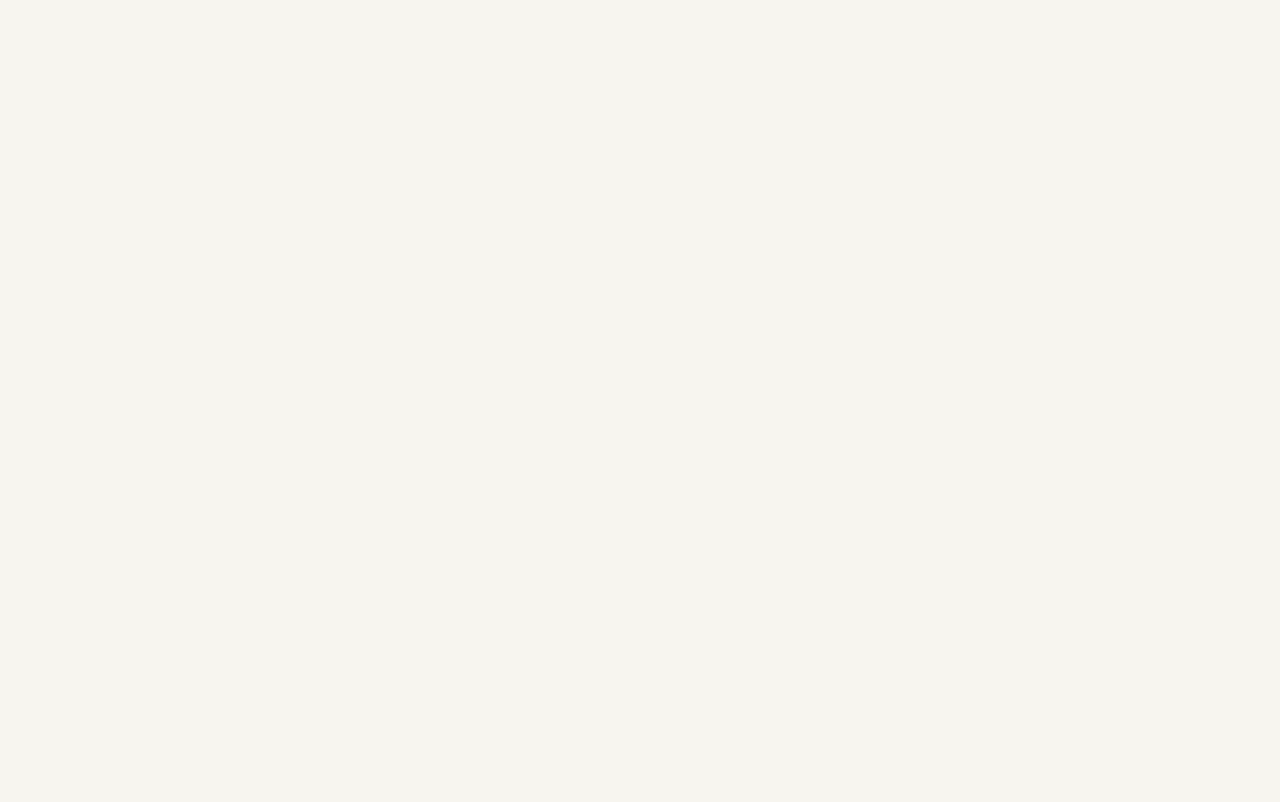
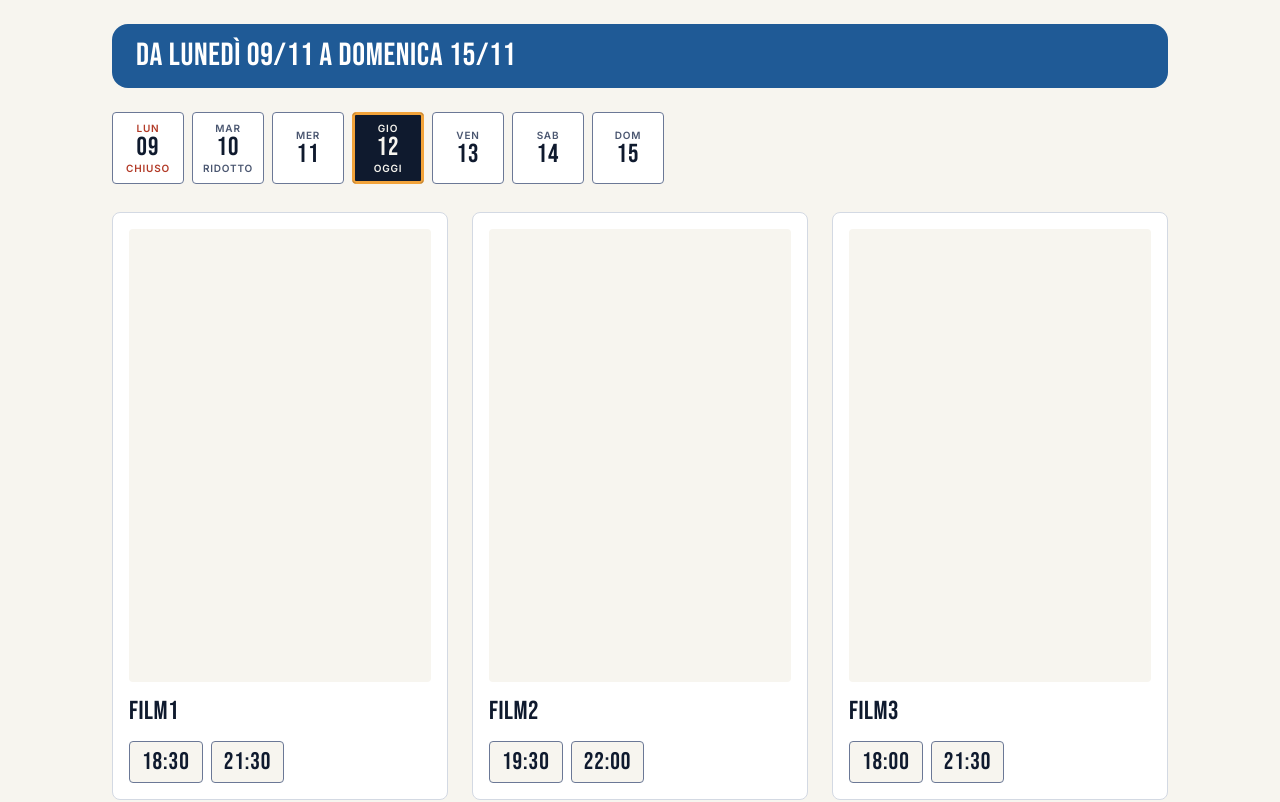
Before and after one commit to Aleguid97/Cinema_Golden_Remake, a React (Vite) app: page / in a window 1280 px wide. Shown: the part 680-1482 px from the top of the page. Before the commit the page ends 800 px from the top, so only its background shows below. Built offline with nearby package versions, Linux system fonts and the light colour scheme.

Commit message:
GLB-21 Aggiunge Programmazione (#9)

```diff
--- a/src/App.jsx
+++ b/src/App.jsx
@@ -1,11 +1,12 @@
 import Nav from "./components/Nav";
 import Hero from "./components/Hero";
-
+import Programma from "./components/Programma";
 function App() {
   return (
     <>
       <Nav />
       <Hero />
+      <Programma />
     </>
   );
 }
--- /dev/null
+++ b/src/components/Programma.jsx
@@ -0,0 +1,175 @@
+import { useState } from "react";
+
+const GIORNO = ["Lunedì", "Martedì", "Mercoledì", "Giovedì", "Venerdì", "Sabato", "Domenica"];
+
+const WEBTIC = "https://www.webtic.it/#/shopping?action=loadLocal&localId=5353";
+
+const films = [
+  { title: "Film1", times: ["18:30", "21:30"] },
+  { title: "Film2", times: ["19:30", "22:00"] },
+  { title: "Film3", times: ["18:00", "21:30"] },
+  {
+    title: "Film4",
+    times: ["20:00"],
+  } /* qui definiamo tutta la lista dei film in programmazione con i relativi orari */,
+  {
+    title: "Film5",
+    times: ["19:00", "22:30"],
+  } /* gli stessi attraverso il metodo map vengono poi visualizzati nella sezione del programma */,
+  { title: "Film6", times: ["18:30", "21:00"] },
+  { title: "Film7", times: ["19:30", "22:00"] },
+  { title: "Film8", times: ["18:00", "21:30"] },
+];
+
+function padNumber(num) {
+  return String(num).padStart(2, "0"); /* Questa funzione serve a formattare i numeri con due cifre */
+} /* quando la cifra è minore di 10 mette lo 0 davanti*/
+
+/* Questa è la funzione più complessa.
+La prima parte si ricava il giorno corrente e gli assegna un numero
+in base alla numerazione degli array.
+Poi il metodo slice lo taglia tenedo 3 lettere soltanto (LUN, MAR, MER)
+Se poi la posizione nell'Array è 0 (LUN) restituisce chiuso e lo stile CSS abbinato
+se è 1 (MAR) il scatta promo e quindi "RIDOTTO"
+anche il giorno corrente avra uno stile CSS dedicato che lo metterà in evidenza sempre */
+
+function getWeek(today = new Date()) {
+  const offset = (today.getDay() + 6) % 7;
+  const monday = new Date(today);
+  monday.setDate(today.getDate() - offset);
+
+  return GIORNO.map((day, i) => {
+    const date = new Date(monday);
+    date.setDate(monday.getDate() + i);
+    return {
+      key: day.slice(0, 3).toLowerCase(),
+      n: day,
+      d: padNumber(date.getDate()),
+      m: padNumber(date.getMonth() + 1),
+      closed: i === 0,
+      promo: i === 1,
+    };
+  });
+}
+
+const days = getWeek();
+const todayIndex = (new Date().getDay() + 6) % 7;
+const first = days[0];
+const last = days[6];
+
+function dayClasses(day, isSelected, isToday) {
+  if (isToday && isSelected) return "border-gold bg-ink text-surface-0 ring-2 ring-inset ring-gold";
+  if (isToday) return "border-ink bg-ink text-surface-0";
+  if (isSelected && day.closed) return "border-alert bg-alert text-on-alert";
+  if (isSelected) return "border-gold bg-gold text-on-gold";
+  return "border-line-strong bg-surface-1 text-ink";
+}
+
+function smallClasses(day, isSelected, isToday) {
+  if (isToday) return "text-surface-0";
+  if (isSelected && day.closed) return "text-on-alert";
+  if (isSelected) return "text-on-gold";
+  if (day.closed) return "text-alert";
+  return "text-ink-muted";
+}
+
+function subLabel(day, isToday) {
+  if (day.closed) return "Chiuso";
+  if (isToday) return "Oggi";
+  if (day.promo) return "Ridotto";
+  return null;
+}
+
+function PosterPlaceholder() {
+  return <div className="aspect-[2/3] w-full rounded-sm bg-surface-0" />;
+}
+
+function Programma() {
+  const [selected, setSelected] = useState(todayIndex);
+  const day = days[selected];
+
+  return (
+    <section id="programma" className="border-t border-line py-8 md:py-16">
+      <div className="mx-auto max-w-[1120px] px-4 md:px-8">
+        <div className="mb-4 flex flex-wrap items-baseline justify-between gap-3 md:mb-6">
+          <h2 className="text-[clamp(34px,10vw,48px)] leading-none text-ink md:text-[clamp(40px,6vw,56px)]">
+            In programmazione
+          </h2>
+        </div>
+
+        <div className="flex flex-wrap items-center justify-between gap-x-6 gap-y-3 rounded-md bg-velvet px-4 py-3 text-on-velvet md:rounded-lg md:px-6 md:py-4">
+          <h3 className="text-2xl leading-none text-on-velvet md:text-[32px]">
+            Da {first.n.toLowerCase()} {first.d}/{first.m} a {last.n.toLowerCase()} {last.d}/{last.m}
+          </h3>
+        </div>
+
+        <div
+          role="group"
+          aria-label="Scegli il giorno"
+          className="-mx-4 mb-4 mt-3 flex items-start gap-2 overflow-x-auto px-4 py-1 md:mx-0 md:mb-6 md:mt-5 md:px-0"
+        >
+          {days.map((item, i) => {
+            const isSelected = i === selected;
+            const isToday = i === todayIndex;
+            const sub = subLabel(item, isToday);
+            return (
+              <button
+                key={item.key}
+                type="button"
+                aria-pressed={isSelected}
+                onClick={() => setSelected(i)}
+                className={`flex aspect-square w-[72px] shrink-0 cursor-pointer flex-col items-center justify-center rounded-sm border p-1 ${dayClasses(item, isSelected, isToday)}`}
+              >
+                <small
+                  className={`text-[10px] font-semibold uppercase leading-[14px] tracking-[0.08em] ${smallClasses(item, isSelected, isToday)}`}
+                >
+                  {item.n.slice(0, 3)}
+                </small>
+                <b className="font-display text-[26px] font-normal leading-none tracking-[0.04em]">{item.d}</b>
+                {sub && (
+                  <small
+                    className={`text-[10px] font-semibold uppercase leading-[14px] tracking-[0.08em] ${smallClasses(item, isSelected, isToday)}`}
+                  >
+                    {sub}
+                  </small>
+                )}
+              </button>
+            );
+          })}
+        </div>
+
+        {day.closed ? (
+          <div className="rounded-md border border-dashed border-line-strong px-6 py-8 text-center">
+            <h3 className="text-[40px] leading-none text-alert">{day.n} chiuso</h3>
+            <p className="mx-auto mt-2 max-w-[46ch] text-ink-muted">Il lunedì il cinema riposa. Ci vediamo martedì.</p>
+          </div>
+        ) : (
+          <div className="grid grid-cols-1 gap-6 sm:grid-cols-2 lg:grid-cols-3">
+            {films.map((film) => (
+              <article key={film.title} className="flex flex-col rounded-md border border-line bg-surface-1 p-4">
+                <PosterPlaceholder />
+                <h3 className="mt-4 text-[26px] leading-[1.05] text-ink">{film.title}</h3>
+                <div className="mt-4 flex gap-2">
+                  {film.times.map((time) => (
+                    <a
+                      key={time}
+                      href={WEBTIC}
+                      target="_blank"
+                      rel="noopener noreferrer"
+                      aria-label={`${film.title}, ore ${time}, acquista su Webtic`}
+                      className="inline-flex min-w-16 items-center justify-center rounded-sm border border-line-strong bg-surface-0 px-3 py-2 font-display text-2xl leading-none tracking-[0.04em] text-ink no-underline hover:border-gold hover:bg-gold hover:text-on-gold"
+                    >
+                      {time}
+                    </a>
+                  ))}
+                </div>
+              </article>
+            ))}
+          </div>
+        )}
+      </div>
+    </section>
+  );
+}
+
+export default Programma;
```
